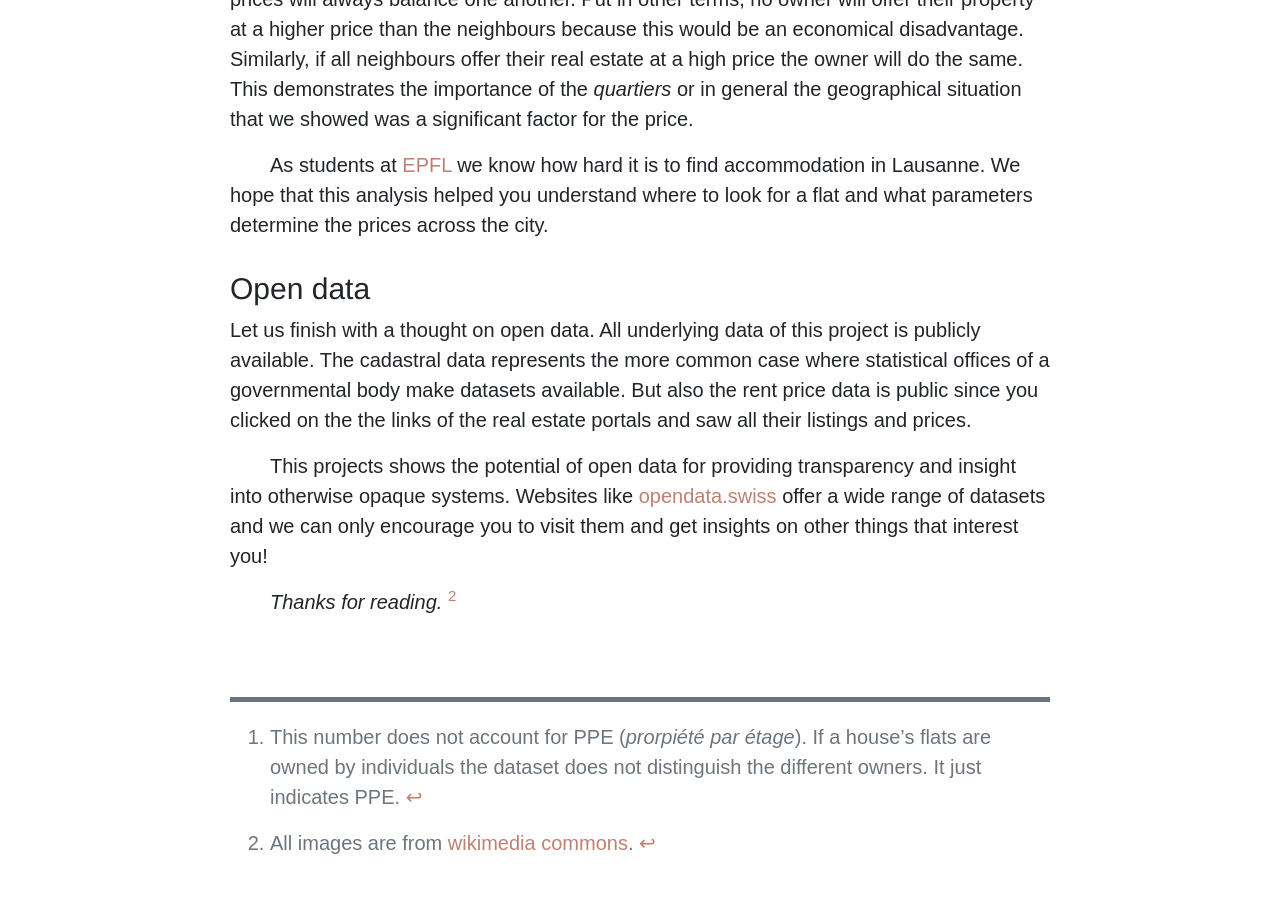
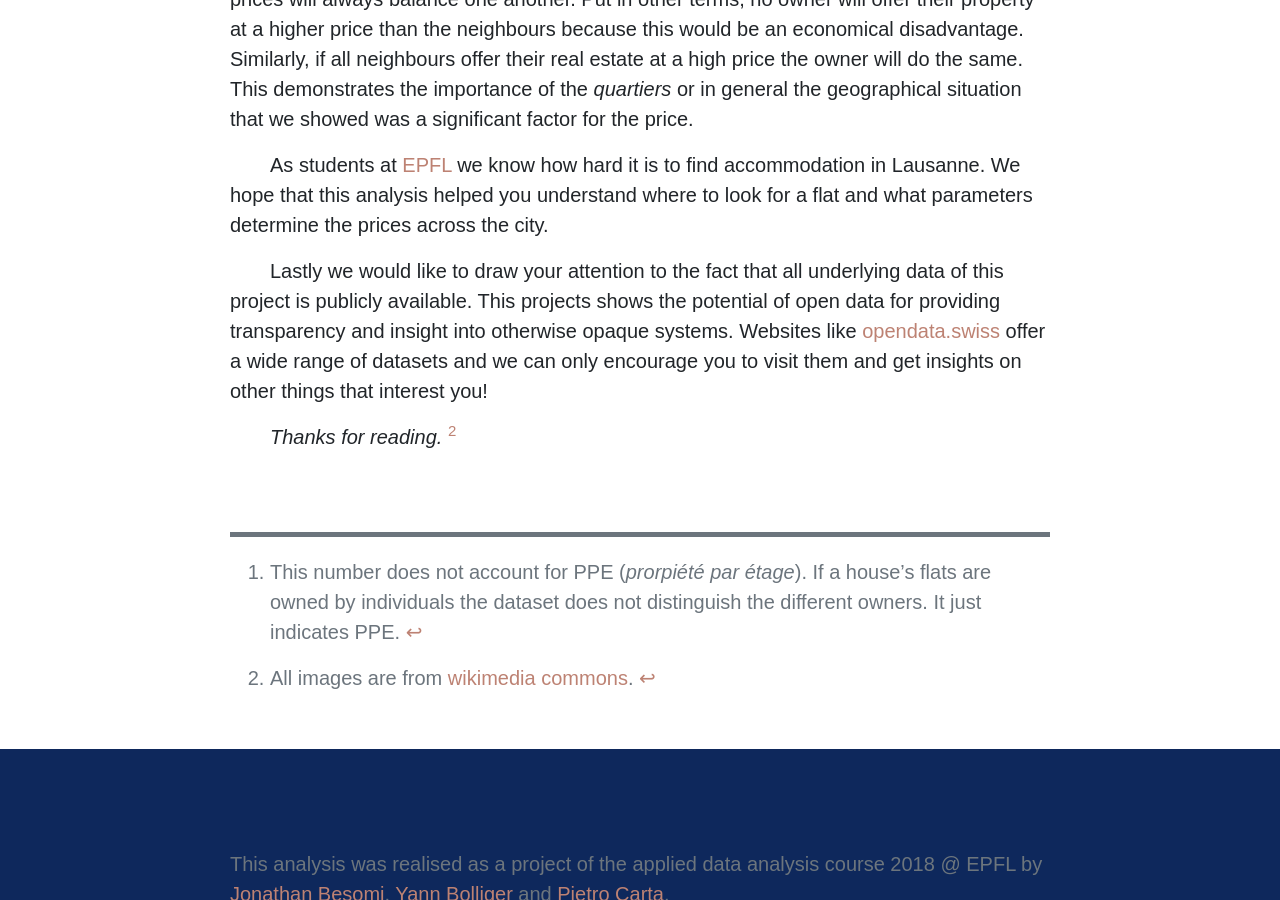
Before and after one commit to who-owns-lausanne/who-owns-lausanne.github.io, a Jekyll site: the page built from index.md, in a window 1280 px wide and 900 px high, scrolled down 9226 px. Built offline with Jekyll 4.4.1, drawn with Linux system fonts in a browser that asks for light colours; some web fonts are replaced; our own code applies the rules of GitHub Pages for plain Markdown files.

Commit message:
Shortened last paragraph.

```diff
--- a/index.md
+++ b/index.md
@@ -212,21 +212,12 @@ accommodation in Lausanne. We hope that this analysis helped you understand
 where to look for a flat and what parameters determine the prices across the
 city.
 
-
-#### Open data
-
-Let us finish with a thought on open data. All underlying data of this project
-is publicly available. The cadastral data represents the more common case where
-statistical offices of a governmental body make datasets available. But also the
-rent price data is public since you clicked on the the links of the real estate
-portals and saw all their listings and prices.
-
-This projects shows the potential of open data for providing transparency and
-insight into otherwise opaque systems. Websites like
-[opendata.swiss](https://opendata.swiss) offer  a wide range of datasets and we
-can only encourage you to visit them and get insights on other things that
-interest you!
-
+Lastly we would like to draw your attention to the fact that all underlying data
+of this project is publicly available. This projects shows the potential of open
+data for providing transparency and insight into otherwise opaque systems.
+Websites like [opendata.swiss](https://opendata.swiss) offer  a wide range of
+datasets and we can only encourage you to visit them and get insights on other
+things that interest you!
 
 _Thanks for reading._ [^2]
 
```
